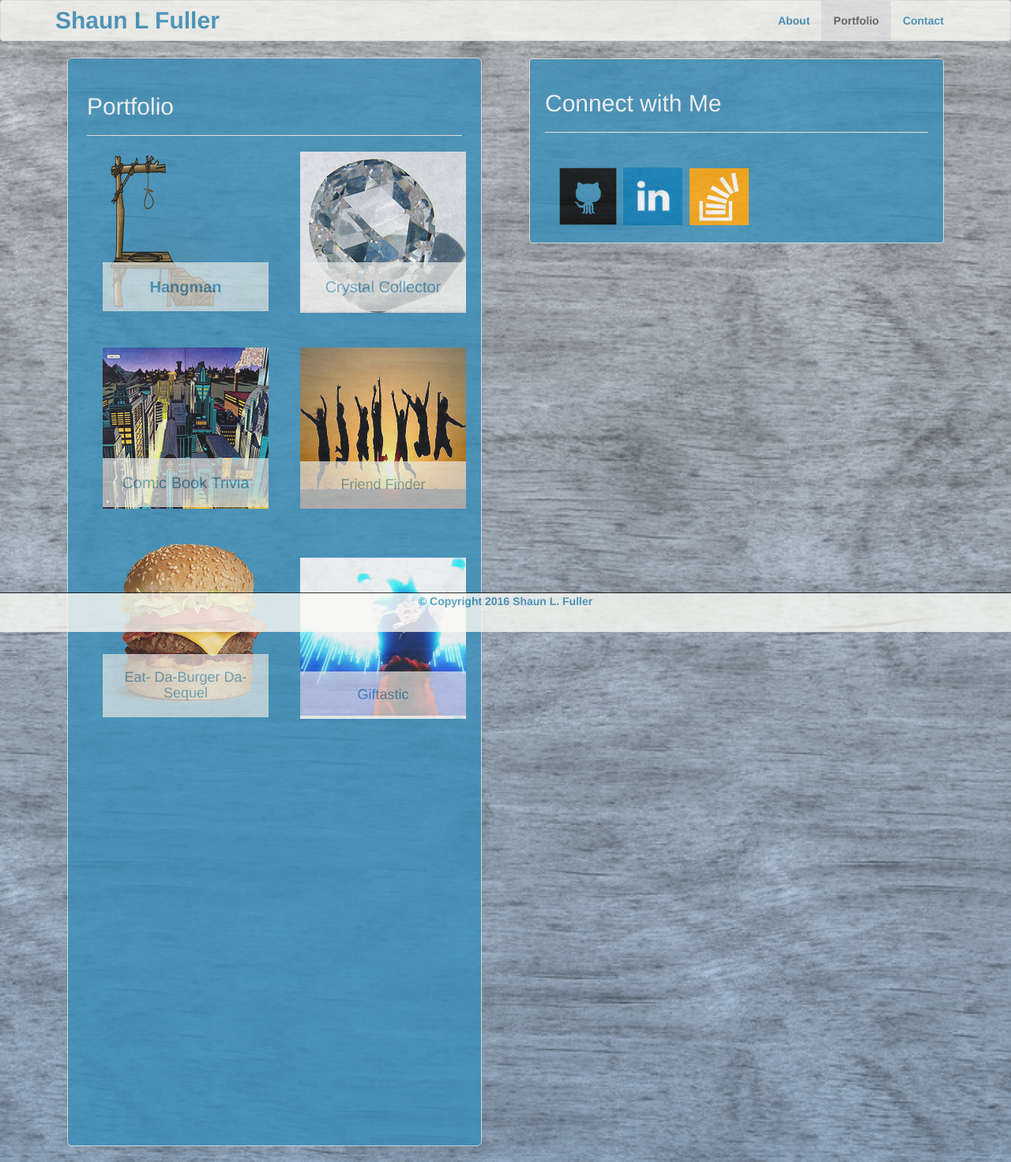
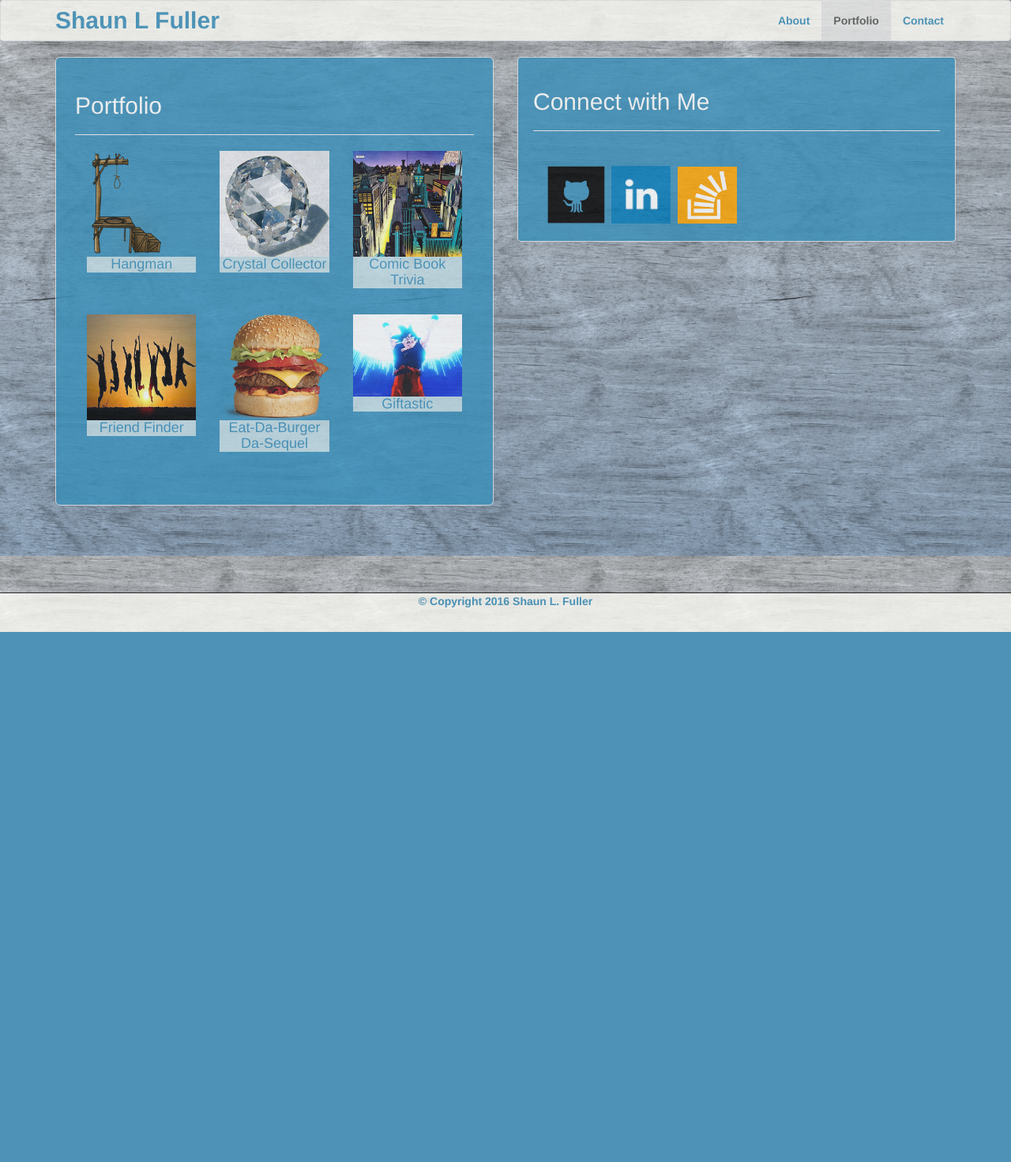
Before and after one commit to fullers/PortfolioV2, a PHP site: page /portfolio.html in a window 1280 px wide. Shown: the whole page at 79% size. After the commit the page ends 800 px from the top, so only its background shows below. Run offline with PHP 8.4, Linux system fonts and the light colour scheme.

Commit message:
updated Portfolio

```diff
--- a/assets/css/style.css
+++ b/assets/css/style.css
@@ -2,6 +2,22 @@ body {
 	background-image: url("../images/ZenBG.png");
 	background-size: cover;
 }
+
+figure {
+	text-align: center;
+	font-size: 18px;
+	background: #FAFAF4;
+	color: #398FBA;
+	opacity: 0.7;
+    animation-name: example;
+    animation-duration: 5s;
+}
+.portfolio {
+
+	height: 204px;
+
+}
+
 .navbar {
 	background-image: transparent !important;
 	background-color: #FAFAF4 !important;
@@ -76,9 +92,8 @@ body {
 }
 
 #fig-hangman {
-	/*background: #1995dc;*/
+
 	text-align: center;
-	/*color: #ffffff;*/
 	font-size: 20px;
 	font-weight: bold;
 	padding: 20px;
@@ -97,9 +112,8 @@ body {
 }
 
 #fig-rpggame {
-	/*background: #1995dc;*/
+
 	text-align: center;
-	/*color: #ffffff;*/
 	font-size: 20px;
 	padding: 20px;
 	position: relative;
@@ -116,9 +130,8 @@ body {
 }
 
 #fig-triviagame {
-	/*background: #1995dc;*/
+
 	text-align: center;
-	/*color: #ffffff;*/
 	font-size: 20px;
 	padding: 20px;
 	position: relative;
@@ -136,9 +149,8 @@ body {
 }
 
 #fig-ffind {
-	/*background: #1995dc;*/
+
 	text-align: center;
-	/*color: #ffffff;*/
 	font-size: 18px;
 	padding: 20px;
 	position: relative;
@@ -155,9 +167,8 @@ body {
 }
 
 #fig-eat {
-	/*background: #1995dc;*/
+
 	text-align: center;
-	/*color: #ffffff;*/
 	font-size: 18px;
 	padding: 20px;
 	position: relative;
@@ -175,9 +186,8 @@ body {
 }
 
 #fig-gift {
-	/*background: #1995dc;*/
+
 	text-align: center;
-	/*color: #ffffff;*/
 	font-size: 18px;
 	padding: 20px;
 	position: relative;
@@ -187,19 +197,12 @@ body {
 /* End of CSS for Portfolio*/
 
 /* The animation code */
-@keyframes example {
+/*@keyframes example {
     from {
     	background: #398FBA;
 		color: #ffffff;
     }
     to {background: grey;}
-}
+}*/
 
 /* The element to apply the animation to */
-figure {
-	background: #FAFAF4;
-	color: #398FBA;
-	opacity: 0.7;
-    animation-name: example;
-    animation-duration: 5s;
-}
--- a/index.html
+++ b/index.html
@@ -51,7 +51,7 @@
                 <div class="well well-md">
         		<h2>About Me</h2>
         	    <hr id="hr-maincontent">
-        		<img id="img-profile" src="assets/images/MyHeadshot.jpg"><p id="mc-text">I am a full-stack Web Developer with a passion for learning.  I love to take on the challenge of designing something can be used by others.  I have developed applications using HTML/CSS, Javacript, Jquery, PHP, Node.js, Express-Handlebars, MySQL, MongoDB.
+        		<img id="img-profile" src="assets/images/MyHeadshot.jpg"><p id="mc-text">I am a full-stack Web Developer with a passion for learning.  I love to take on the challenge of designing something that can be used by others.  I have developed applications using HTML/CSS, Javacript, Jquery, PHP, Node.js, Express-Handlebars, MySQL, MongoDB.
         		</p>
                 </div>
         	</section>
--- a/portfolio.html
+++ b/portfolio.html
@@ -39,47 +39,64 @@
     </header>
 
     <!-- Begin Content area -->
-        <!-- <div class="well well-lg"> -->
     <div class="container">
         <div class="row">
-                    <div class="col-md-12">
+            <div class="col-md-6">
+            <section class="well well-lg">
+                <h2>Portfolio<h2>
+                <hr id="hr-maincontent">
+                <div class="container-fluid">
+                    <div class="row">
+                        <div class="col-sm-4">
+                            <a href="http://fullers-week-3-game.herokuapp.com" target="_blank">
+                            <img src="assets/images/hangman.png" class="img-responsive" style="width: 100%" alt="Hangman">
+                            <figure>Hangman</figure>
+                            </a>
+                            <br>
+                        </div>
+                        <div class="col-sm-4">
+                            <a href="http://fullers-week-4-game.herokuapp.com/CrystalsCollector/index.html" target="_blank">
+                            <img src="assets/images/clearcrystal.jpg" class="img-responsive" style="width: 100%" alt="Crystal Collector">
+                            <figure>Crystal Collector</figure>
+                            </a>
+                        </div>
+                        <div class="col-sm-4">
+                            <a href="https://fullers-triviagame.herokuapp.com/" target="_blank">
+                            <img src="assets/images/cbcity.jpg" class="img-responsive" style="width: 100%" alt="Comic Book Trivia">
+                            <figure>Comic Book Trivia</figure>
+                            </a>
+                            <br>
                         </div>
                     </div>
                       <div class="row">
-                <div class="col-md-6">
-                    <section class="container-fluid">
-                    <div class="well well-lg">
-        		        <h2>Portfolio<h2>
-            	        <hr id="hr-maincontent">
-                        <div class="img-hangman">
-                			<a href="fullers-week-3-game.herokuapp.com" target="_blank"><figure id="fig-hangman">Hangman</figure></a>
+                        <div class="col-sm-4">
+                            <a href="http://fullers-friendfinder.herokuapp.com" target="_blank">
+                            <img src="assets/images/friends.jpg" class="img-responsive" style="width: 100%" alt="Friend Finder">
+                            <figure>Friend Finder</figure>
+                            </a>
+                            <br>
                         </div>
-                		<div class="img-rpggame">
-                			<a href="http://fullers-week-4-game.herokuapp.com/CrystalsCollector/index.html" target="_blank"><figure id="fig-rpggame">Crystal Collector</figure></a>
+                        <div class="col-sm-4">
+                            <a href="http://fullers-sequelizedburger.herokuapp.com" target="_blank">
+                            <img src="assets/images/burger.png" class="img-responsive" style="width: 100%" alt="Eat-Da-Burger Da-Sequel">
+                            <figure>Eat-Da-Burger Da-Sequel</figure>
+                            </a>
+                            <br>
                         </div>
-                		<div class="img-triviagame">
-                			<a href="https://fullers-triviagame.herokuapp.com/" target="_blank"><figure id="fig-triviagame">Comic Book Trivia</figure></a>
+                        <div class="col-sm-4">
+                            <a href="http://fullers-giftastic.herokuapp.com" target="_blank">
+                            <img src="assets/images/200.gif" class="img-responsive" style="width: 100%" alt="Giftastic">
+                            <figure>Giftastic</figure>
+                            </a>
+                            <br>
                         </div>
-                		<div class="img-ffind">
-                			<a href="http://fullers-friendfinder.herokuapp.com" target="_blank"><figure id="fig-ffind">Friend Finder</figure></a>
                     </div>
-                		<div class="img-eat">
-                			<a href="http://fullers-sequelizedburger.herokuapp.com"><figure id="fig-eat" target="_blank">Eat- Da-Burger Da-Sequel</figure></a>
                 </div>
-                        <div class="img-gift">
-                            <a href="http://fullers-giftastic.herokuapp.com" target="_blank"><figure id="fig-gift">Giftastic</figure></a>
-                        </div>
-                    </h2>
-        	        </section>
-             </div>
-            <div class="col-md-6">
-                <section class="container-fluid">
             </section>
             </div>
             <!-- Sidebar Content area -->
             <div class="col-md-6">
-            <section class="container-fluid">
-            <div class="well well-md">
+                <section class ="well well-md">
                     <h2 id="connect">Connect with Me</h2>
                     <hr id="hr-connect">
                     <div class="row">
@@ -91,12 +108,13 @@
                     </aside>
                     </div>
                     </div>
+                </section>
+
+            </div><!-- End of Col 2 -->
+        </div> <!-- End of main row -->
     </div>
-            </section>
-            </div>
-            </div>
-        </div>
-        <!-- </div> --><!-- End Content area -->
+    <!-- End Content area -->
+
      <footer class="navbar navbar-inverse navbar-fixed-bottom">
         <p id="copyright" class="text-center">&copy; Copyright 2016 Shaun L. Fuller</p>
     </footer>
```
Lines whose indentation alone changed are shown as unchanged.
